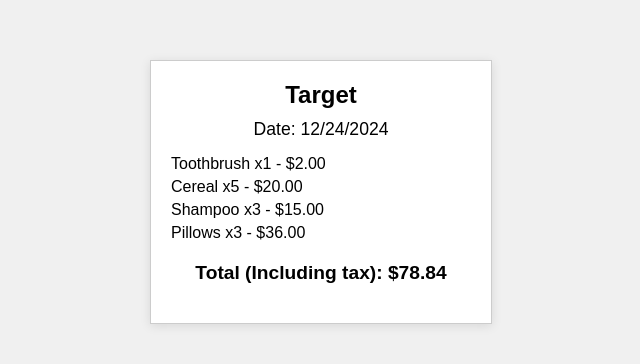
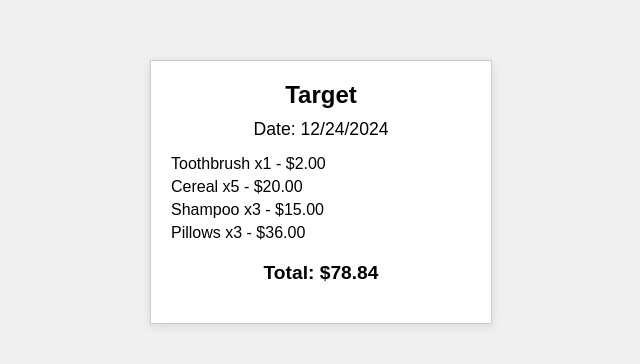
Before and after one commit to rushiforai/bill, a plain HTML site: page index.html in a window 1280 px wide. Shown: the part 208-572 px from the top of the page, without its empty margins (319-959 px from the left). Drawn offline with Linux system fonts and the light colour scheme.

Commit message:
Update index.html

```diff
--- a/index.html
+++ b/index.html
@@ -57,7 +57,7 @@
         <div class="date" id="date"></div>
         <div class="items-list" id="items-list"></div>
         <div class="total">
-            <p>Total (Including tax): $<span id="total"></span></p>
+            <p>Total: $<span id="total"></span></p>
         </div>
     </div>
 
```
